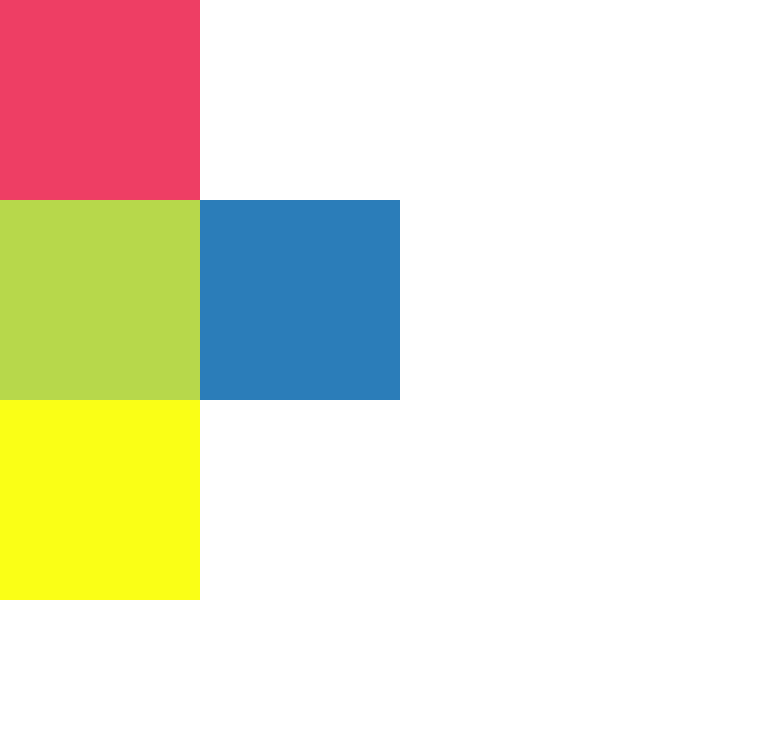
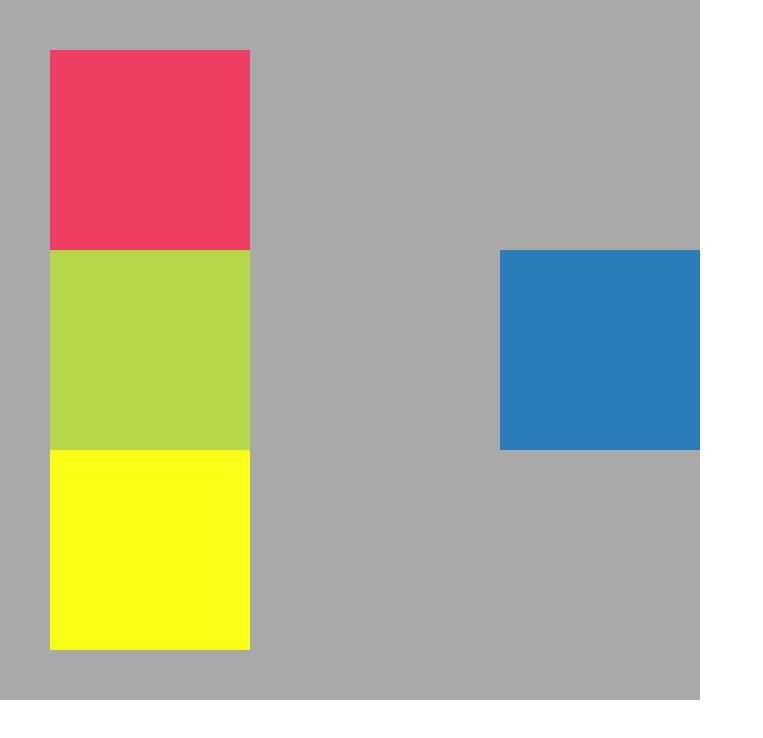
Before and after one commit to Prueba456/positioning, a plain HTML site: page index.html in a window 1280 px wide. Shown: the whole page, without its empty margins (0-763 px from the left). Drawn offline with Linux system fonts and the light colour scheme.

Commit message:
desafio cinco

```diff
--- a/css/main.css
+++ b/css/main.css
@@ -17,9 +17,7 @@ body{
 }
 #azul{
   background-color: #2B7DB9;
-  position: absolute;
-  left: 200px;
-  top: 200px;
+
 }
 #verde{
   background-color: #B7D84B;
--- a/js/main.js
+++ b/js/main.js
@@ -3,11 +3,11 @@ var rosa = document.getElementById("rosa");
 var azul = document.getElementById("azul");
 var verde = document.getElementById("verde");
 var amarillo = document.getElementById("amarillo");
-// contenedor.style.position = "relative";
-// contenedor.style.background = "DarkGray";
-// contenedor.style.width = "600px";
-// contenedor.style.padding = "50px";
-//
-// azul.style.position = "absolute";
-// azul.style.top = "250px";
-// azul.style.right = "0";
+contenedor.style.position = "relative";
+contenedor.style.background = "DarkGray";
+contenedor.style.width = "600px";
+contenedor.style.padding = "50px";
+
+azul.style.position = "absolute";
+azul.style.top = "250px";
+azul.style.right = "0";
```
